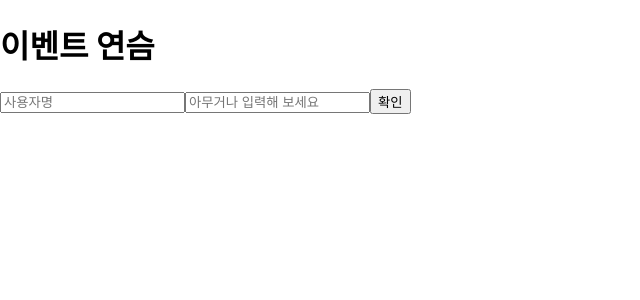
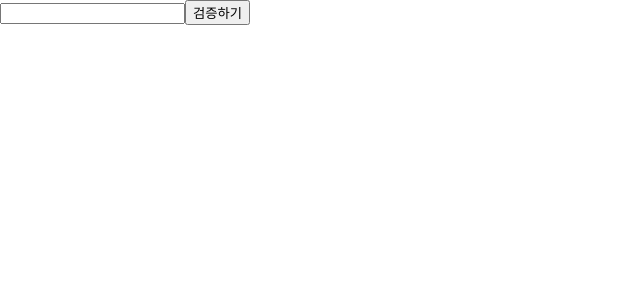
Before and after one commit to jang95/React-basic, a React (Create React App) app in the folder hello-react/: page / in a window 1280 px wide. Shown: the top 300 px of the page, without its empty margins (0-640 px from the left). Built offline with nearby package versions, Linux system fonts and the light colour scheme.

Commit message:
Study Day 12 (Chapter 5 ref basic)

```diff
--- a/hello-react/src/App.js
+++ b/hello-react/src/App.js
@@ -1,12 +1,22 @@
-import React from "react";
+// import React from "react";
+import React, {Component} from 'react';
 // import Mycomponent from './Mycomponent';
 // import Counter from "./Counter";
 // import Say from "./Say";
 // import EventPractice from "./EventPractics";
-import EventPracticeFun from "./EventPractics_Fun";
+// import EventPracticeFun from "./EventPractics_Fun";
+import ValidationSample from './ValidationSample';
 
-const App = () => {
-  return <EventPracticeFun />;
-};
+// const App = () => {
+//   return <EventPracticeFun />;
+// };
+
+class App extends Component {
+  render() {
+    return (
+      <ValidationSample></ValidationSample>
+    )
+  }
+}
 
 export default App;
--- /dev/null
+++ b/hello-react/src/ValidationSample.css
@@ -0,0 +1,7 @@
+.success {
+  background-color: lightgreen;
+}
+
+.failure {
+  background-color: lightcoral;
+}
--- /dev/null
+++ b/hello-react/src/ValidationSample.js
@@ -0,0 +1,39 @@
+import React, { Component } from 'react';
+import './ValidationSample.css';
+
+class ValidationSample extends Component {
+  state = {
+    password: '',
+    clicked: false,
+    vaildated: false,
+  }
+
+  handleChange = (e) => {
+    this.setState({
+      password: e.target.value
+    });
+  }
+
+  handleButtonClick = (e) => {
+    this.setState({
+      clicked: true,
+      vaildated: this.state.password === '0000'
+    });
+  }
+
+  render() {
+    return (
+      <div>
+        <input
+          type='password'
+          value={this.state.password}
+          onChange={this.handleChange}
+          className={this.state.clicked ? (this.state.vaildated ? 'success' : 'failure') : ''}
+        />
+        <button onClick={this.handleButtonClick}>검증하기</button>
+      </div>
+    )
+  }
+}
+
+export default ValidationSample;
```
Also changed, not shown: 1 other file (tests, documents, lock files or other folders).
